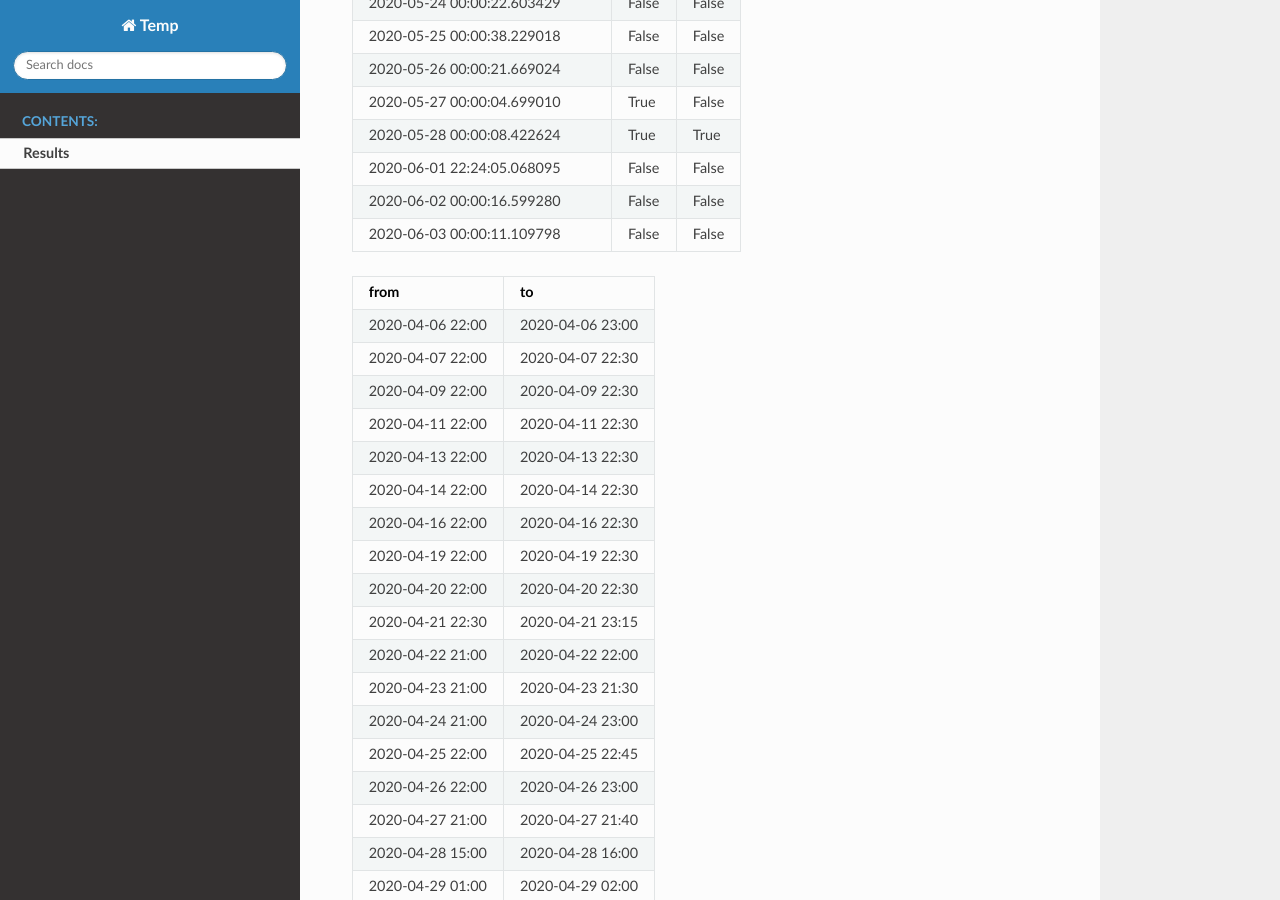
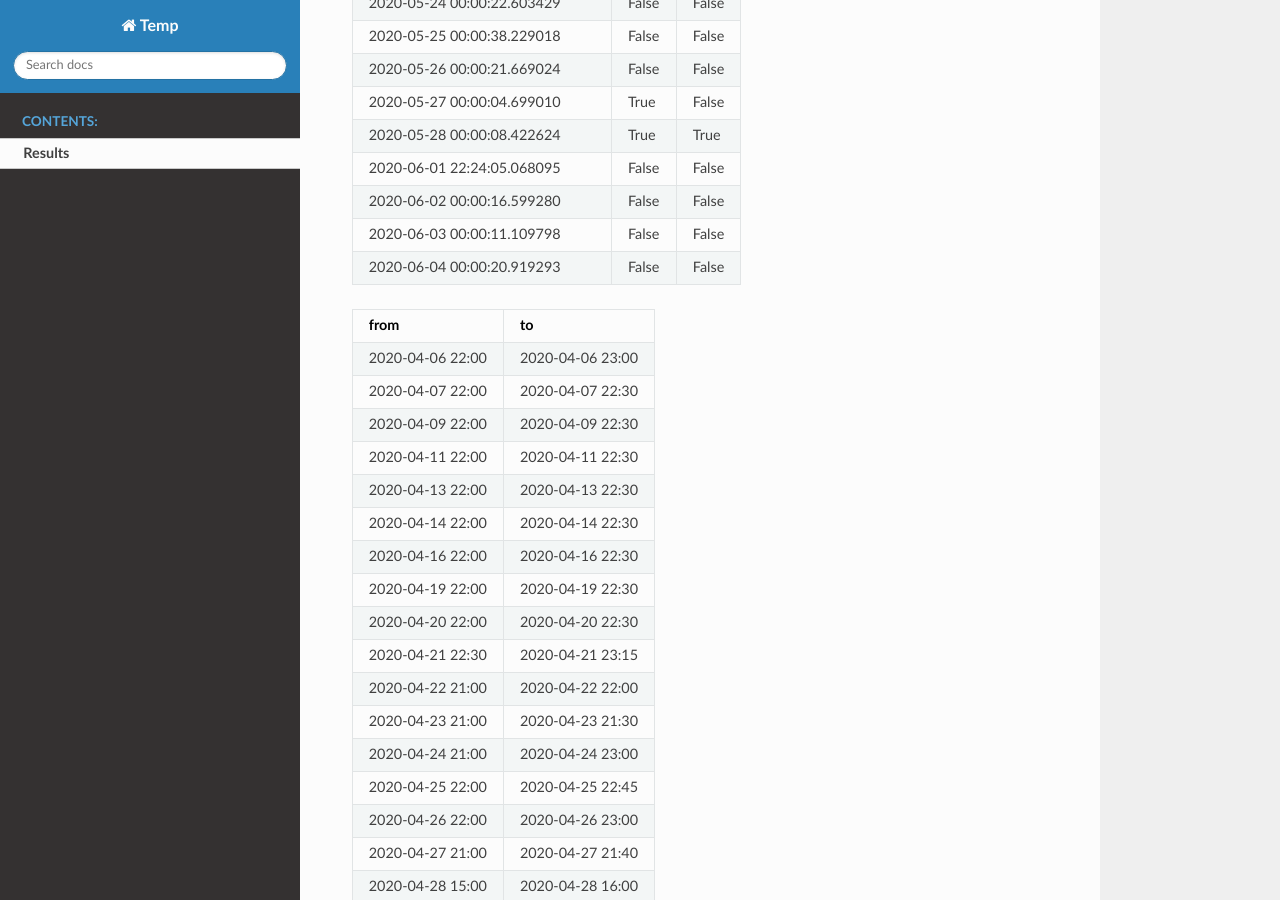
Before and after one commit to shlomow/queries-results, a Sphinx documentation site: the page built from source/results.rst, in a window 1280 px wide and 900 px high, scrolled down 1838 px. Built offline with Sphinx 7.4.7 and the Read the Docs theme 2.0.0, drawn with Linux system fonts in a browser that asks for light colours.

Commit message:
update results

```diff
--- a/source/results.rst
+++ b/source/results.rst
@@ -64,6 +64,7 @@ third experiment: 2.06.2020
    2020-06-01 22:24:05.068095, False, False
    2020-06-02 00:00:16.599280, False, False
    2020-06-03 00:00:11.109798, False, False
+   2020-06-04 00:00:20.919293, False, False
 
 .. csv-table::
    :header: "from", "to"
```
Also changed, not shown: results.json (+1 -1 lines).
